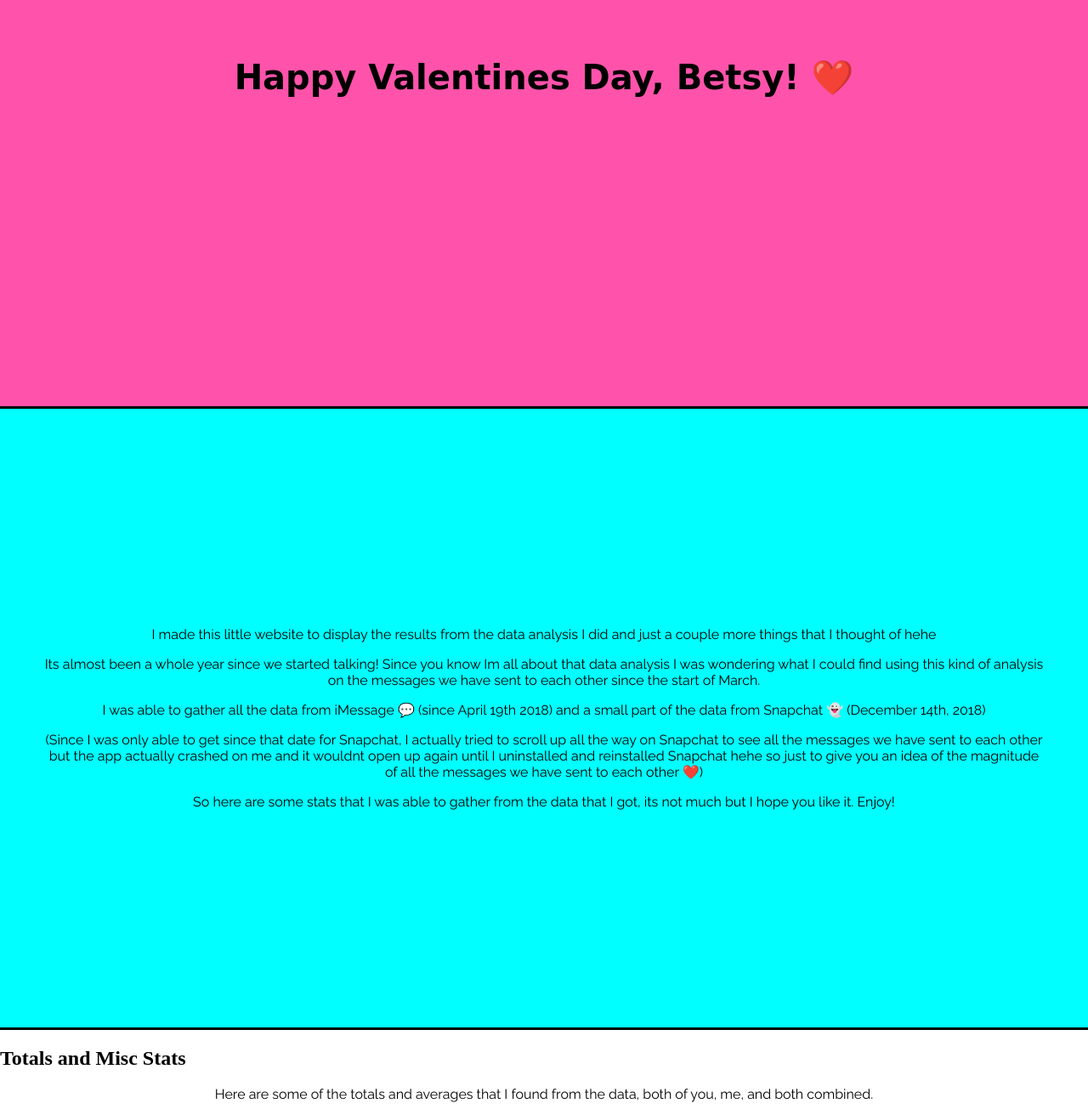
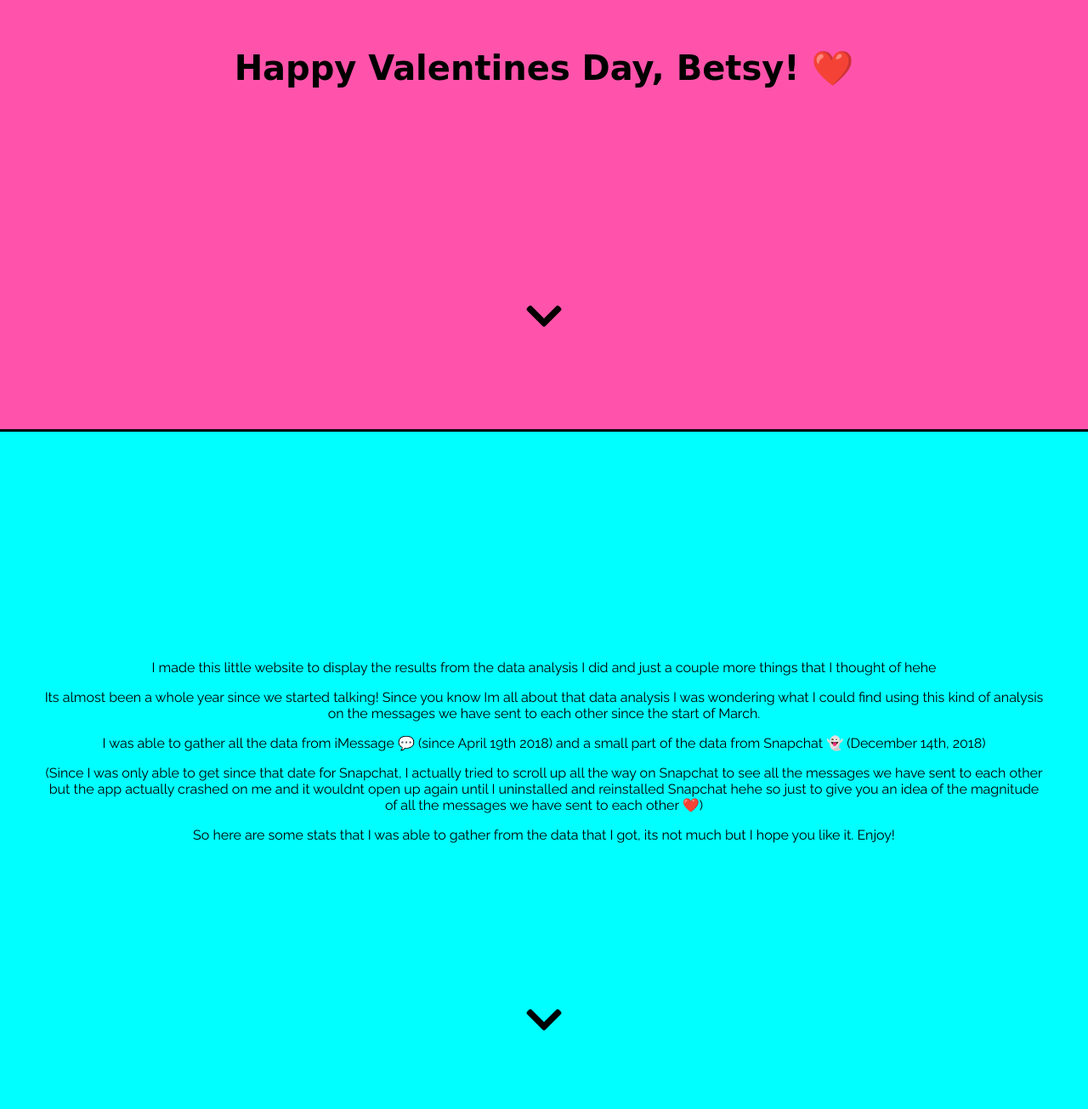
Before and after one commit to harim2000/secret-project, a plain HTML site: page index.html in a window 1280 px wide. Shown: the part 295-1600 px from the top of the page at 85% size. Drawn offline with Linux system fonts and the light colour scheme; a web font is replaced by a local one.

Commit message:
style second part

```diff
--- a/css/style.css
+++ b/css/style.css
@@ -1,21 +1,41 @@
+html{
+    scroll-behavior: smooth;
+}
+
+
 body{
     margin: 0;
 }
 
 #title{
     margin:0;
+    padding: 0;
     border-bottom:3px solid black;
-    padding: 42vh 0;
+    height: 100vh;
     background-color: hotpink;
     animation-name: heartbeat;
     animation-duration: 6s;
     animation-iteration-count: infinite;
 }
 
+.container{
+    display: flex;
+    flex-direction: column;
+    justify-content: space-around;
+    align-items: center;
+}
+
+a{
+    color:inherit;
+    text-decoration: none;
+}
+
 #start{
-    padding: 30vh 4vw;
     border-bottom:3px solid black;
+    padding: 0 50px;
     background-color: aqua;
+    height: 100vh;
+
 }
 
 h1{
--- a/index.html
+++ b/index.html
@@ -9,19 +9,25 @@
 
     <link href="https://fonts.googleapis.com/css?family=Raleway" rel="stylesheet">
     <link href="https://fonts.googleapis.com/css?family=Cedarville+Cursive" rel="stylesheet">
+    <link rel="stylesheet" href="https://use.fontawesome.com/releases/v5.7.1/css/all.css" integrity="sha384-fnmOCqbTlWIlj8LyTjo7mOUStjsKC4pOpQbqyi7RrhN7udi9RwhKkMHpvLbHG9Sr" crossorigin="anonymous">
     <link rel="stylesheet" href="css/style.css">
 
     <link rel="icon" href="https://emojipedia-us.s3.dualstack.us-west-1.amazonaws.com/thumbs/160/apple/81/heavy-black-heart_2764.png">
 
     <title>Happy Valentines Day, Betsy</title>
 </head>
+
 <body>
 
-    <div id="title">
+    <div id="title" class="container">
+        <div></div>
         <h1>Happy Valentines Day, Betsy! ️❤️</h1>
+        <a href="#start"><i class="fas fa-chevron-down fa-3x"></i></a>
     </div>
 
-    <div id="start">
+    <div id="start" class="container">
+        <div></div>
+        <div class="text">
             <p>I made this little website to display the results from the data analysis I did and just a couple more things that I thought of hehe</p>
             <p>Its almost been a whole year since we started talking! Since you know Im all about that data analysis I was wondering what I could find
                 using this kind of analysis on the messages we have sent to each other since the start of March.</p>
@@ -31,8 +37,10 @@
                 to give you an idea of the magnitude of all the messages we have sent to each other ❤️) </p>
             <p>So here are some stats that I was able to gather from the data that I got, its not much but I hope you like it. Enjoy!</p>
         </div>
+        <a href="#totals"><i class="fas fa-chevron-down fa-3x"></i></a>
+    </div>
 
-    <div id="totals">
+    <div id="totals" class="container">
         <h2>Totals and Misc Stats</h2>
         <p>Here are some of the totals and averages that I found from the data, both of you, me, and both combined.</p>
         <ul>
@@ -93,7 +101,7 @@
             Goodnight sweet heart of mine :) ❤️ haha amén, God bless you too 💘"</li>
         </ul>
     </div>
-    <div id="timeline">
+    <div id="timeline" class="container">
         <h2>Timeline of Messages</h2>
         <div class="both">
             <h3>Both Texts</h3>
@@ -108,7 +116,7 @@
             <img src="images/betsy_texts.png">
         </div>
     </div>
-    <div id="word_analysis">
+    <div id="word_analysis" class="container">
         <h2>Word analysis</h2>
         <p><i>This data is only from iMessage since Snapchat doesn't give full text data, only when the messages were sent and to who</i></p>
         <div class="hearts">
@@ -134,7 +142,7 @@
             <p>you have a bit closer to the third with <em>1246 messages</em> that include a haha, lol or a lmao</p>
         </div>
     </div>
-    <div id="emoji">
+    <div id="emoji" class="container">
         <h2>Emoji usage</h2>
         <p>I also checked out the most used emojis for the both of us</p>
         <div class="both">
```
Lines whose indentation alone changed are shown as unchanged.
